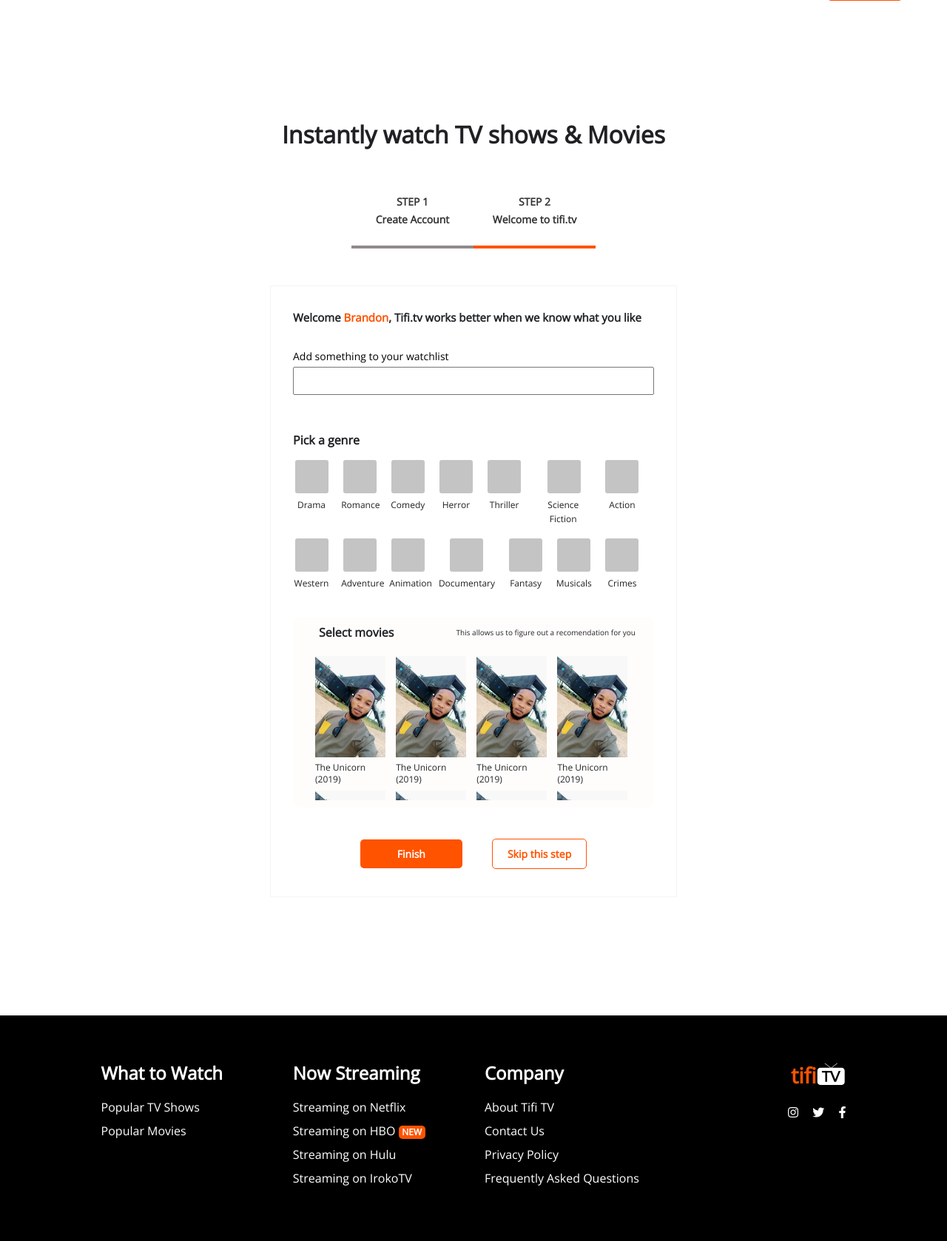
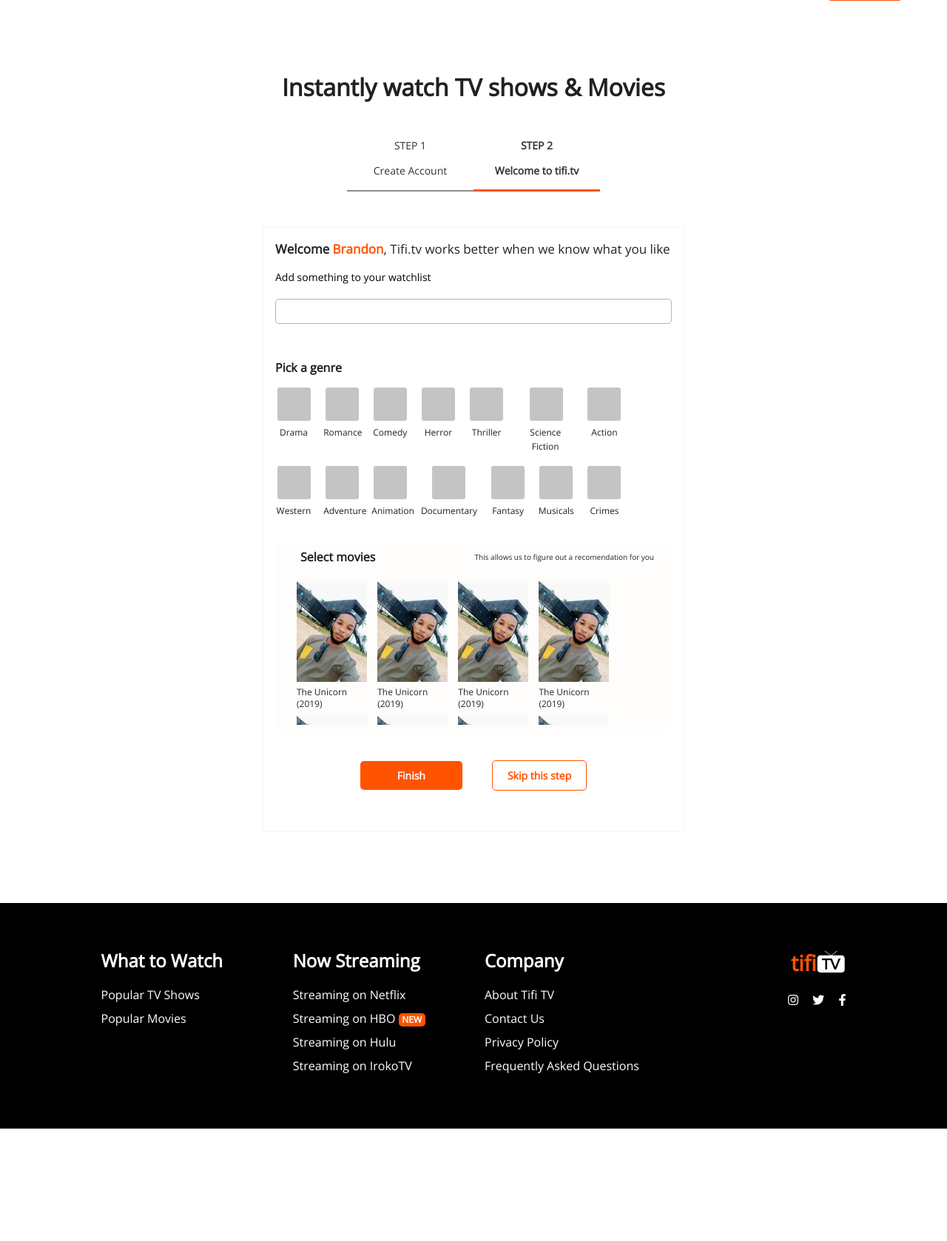
Before and after one commit to phiiileo/tifi.tv, a PHP site: page /user_profile.php in a window 1280 px wide. Shown: the part 51-1729 px from the top of the page at 74% size. After the commit the page ends 1577 px from the top, so only its background shows below. Run offline with PHP 8.4, Linux system fonts and the light colour scheme; style sheets or scripts are compiled from the project's sources; some libraries are stand-ins or nearby versions.

Commit message:
fix user profile

```diff
--- a/css/scss/user_profile.scss
+++ b/css/scss/user_profile.scss
@@ -8,8 +8,6 @@
 
 main {
   width: 600px;
-  margin: 150px auto;
-  padding: 10px;
   text-align: center;
 
   .section--one {
@@ -19,71 +17,61 @@
         font-size: 32px;
         line-height: 44px;
         color: $font_color_dark;
-        margin-bottom: 60px;
       }
     }
 
     .steps {
-      margin: 0 auto;
-      margin-bottom: 50px;
       color: $input_color;
       width: 60%;
 
       p {
         color: $input_color;
-        font-weight: 600;
+        font-weight: 200px;
         font-size: 14px;
         line-height: 18px;
 
-        &:last-child {
-          margin-top: -10px;
-        }
       }
 
       section {
-        border-bottom: 4px solid rgb(146, 138, 138);
-        padding-bottom: 10px;
+        border-bottom: 2px solid rgb(146, 138, 138);
       }
       .active {
-        border-bottom: 4px solid $brand_color;
+        border-bottom: 3px solid $brand_color;
+
+        p{
+        font-weight: 600;
+        }
       }
     }
   }
 
   .body {
     border: 1px solid rgba(128, 128, 128, 0.089);
-    padding: 30px;
     text-align: left;
 
     .intro {
-      font-weight: bold;
-      font-size: 15px;
+      font-weight: 400;
+      font-size: 17px;
       line-height: 25px;
-      margin-bottom: 30px;
-
-      a {
-        color: $brand_color;
-        font-weight: bold;
-      }
-    }
+      span {
+        font-weight: 900;
+    }}
 
     .add_something {
       p {
         font-size: 14px;
         line-height: 19px;
         color: #000000;
-        margin-bottom: -5px;
       }
       input {
         width: 100%;
-        padding: 5px;
-        margin-top: 10px;
+        border: 1px solid #A8B7C7;;
+        border-radius: 5px;
       }
     }
 
     .pick_genre {
       width: 100%;
-      margin: 50px auto;
       text-align: left;
 
       p {
@@ -141,7 +129,6 @@
 
     .select_movies {
       background-color: #fffdfc;
-      padding: 10px 5px;
       border-radius: 10px;
       margin-top: -30px;
 
@@ -204,7 +191,6 @@
     }
 
     .cta {
-      margin-top: 50px;
       text-align: center;
       a {
         width: 100%;
@@ -232,7 +218,7 @@
 }
 
 
-@media screen and (max-width: 560px){
+@media screen and (max-width: 786px){
   main {
     width: 100%;
 
@@ -258,61 +244,3 @@
     }
   }
 }
-/*
-@media screen and (min-width: 600px) {
-  main {
-      width: 590px;
-      margin: 0 auto;
-
-    .section--one {
-        span {
-
-
-      h3 {
-        font-size: 2em;
-        margin-top: 50px;
-      }
-      .steps {
-        width: 60%;
-        margin: 20px auto;
-        margin-bottom: 80px;
-      }
-    }
-}
-
-    .body {
-      text-align: left;
-
-      .intro {
-          font-size: 18px;
-      }
-
-      .pick_genre {
-        article {
-            margin-left: -25px;
-            margin-right: 2px;
-        }
-      }
-
-      .select_movies {
-          p { margin-bottom: 10px;
-              span {
-                  font-size: 12px;
-                  color: #777777;
-                  float: right;
-                  margin-top: 7px;
-              }
-          }
-      }
-      .cta {
-
-        text-align: center;
-        margin: 100px auto;
-            a{
-                display: inline;
-              }
-          }
-    }
-  }
-}
-*/
--- a/css/user_profile.css
+++ b/css/user_profile.css
@@ -39,8 +39,6 @@
 
 main {
   width: 600px;
-  margin: 150px auto;
-  padding: 10px;
   text-align: center;
 }
 
@@ -49,70 +47,61 @@
   font-size: 32px;
   line-height: 44px;
   color: #202124;
-  margin-bottom: 60px;
 }
 
 main .section--one .steps {
-  margin: 0 auto;
-  margin-bottom: 50px;
   color: #333333;
   width: 60%;
 }
 
 main .section--one .steps p {
   color: #333333;
-  font-weight: 600;
+  font-weight: 200px;
   font-size: 14px;
   line-height: 18px;
 }
 
-main .section--one .steps p:last-child {
-  margin-top: -10px;
-}
-
 main .section--one .steps section {
-  border-bottom: 4px solid #928a8a;
-  padding-bottom: 10px;
+  border-bottom: 2px solid #928a8a;
 }
 
 main .section--one .steps .active {
-  border-bottom: 4px solid #FF5300;
+  border-bottom: 3px solid #FF5300;
+}
+
+main .section--one .steps .active p {
+  font-weight: 600;
 }
 
 main .body {
   border: 1px solid rgba(128, 128, 128, 0.089);
-  padding: 30px;
   text-align: left;
 }
 
 main .body .intro {
-  font-weight: bold;
-  font-size: 15px;
+  font-weight: 400;
+  font-size: 17px;
   line-height: 25px;
-  margin-bottom: 30px;
 }
 
-main .body .intro a {
-  color: #FF5300;
-  font-weight: bold;
+main .body .intro span {
+  font-weight: 900;
 }
 
 main .body .add_something p {
   font-size: 14px;
   line-height: 19px;
   color: #000000;
-  margin-bottom: -5px;
 }
 
 main .body .add_something input {
   width: 100%;
-  padding: 5px;
-  margin-top: 10px;
+  border: 1px solid #A8B7C7;
+  border-radius: 5px;
 }
 
 main .body .pick_genre {
   width: 100%;
-  margin: 50px auto;
   text-align: left;
 }
 
@@ -168,7 +157,6 @@
 
 main .body .select_movies {
   background-color: #fffdfc;
-  padding: 10px 5px;
   border-radius: 10px;
   margin-top: -30px;
 }
@@ -232,7 +220,6 @@
 }
 
 main .body .cta {
-  margin-top: 50px;
   text-align: center;
 }
 
@@ -258,7 +245,7 @@
   border: 1px solid #FF5300;
 }
 
-@media screen and (max-width: 560px) {
+@media screen and (max-width: 786px) {
   main {
     width: 100%;
   }
@@ -273,63 +260,4 @@
     display: block;
   }
 }
-
-/*
-@media screen and (min-width: 600px) {
-  main {
-      width: 590px;
-      margin: 0 auto;
-
-    .section--one {
-        span {
-
-
-      h3 {
-        font-size: 2em;
-        margin-top: 50px;
-      }
-      .steps {
-        width: 60%;
-        margin: 20px auto;
-        margin-bottom: 80px;
-      }
-    }
-}
-
-    .body {
-      text-align: left;
-
-      .intro {
-          font-size: 18px;
-      }
-
-      .pick_genre {
-        article {
-            margin-left: -25px;
-            margin-right: 2px;
-        }
-      }
-
-      .select_movies {
-          p { margin-bottom: 10px;
-              span {
-                  font-size: 12px;
-                  color: #777777;
-                  float: right;
-                  margin-top: 7px;
-              }
-          }
-      }
-      .cta {
-
-        text-align: center;
-        margin: 100px auto;
-            a{
-                display: inline;
-              }
-          }
-    }
-  }
-}
-*/
 /*# sourceMappingURL=user_profile.css.map */
--- a/user_profile.php
+++ b/user_profile.php
@@ -19,13 +19,13 @@
 
 <body>
     <?php include "components/site_header.php" ?>
-    <main>
-        <div class="container">
+    <main class="mx-auto my-5 py-5">
+        <div class="container-fluid">
             <section class="section--one">
                 <span>
                     <h3>Instantly watch TV shows & Movies</h3>
                 </span>
-                <div class="steps row">
+                <div class="steps row mx-auto my-5">
                     <section class="col-6">
                         <p>STEP 1</p>
                         <P>Create Account</P>
@@ -37,16 +37,16 @@
                 </div>
             </section>
 
-            <section class="body">
-                <p class="intro">
-                    <span>Welcome </span><a href="#">Brandon</a>, Tifi.tv works better when we know what you like
+            <section class="body p-3">
+                <p class="intro mb-3">
+                    <span>Welcome <a href="#" class="brand_color">Brandon</a></span>, Tifi.tv works better when we know what you like
                 </p>
                 <div class="add_something">
                     <p>Add something to your watchlist</p>
-                    <input type="text" name="add_something">
+                    <input type="text" name="add_something" class="mt-1 p-1">
                 </div>
 
-                <div class="pick_genre">
+                <div class="pick_genre mx-auto my-5">
                     <p>Pick a genre</p>
                     <div>
                         <section>
@@ -112,8 +112,8 @@
                     </div>
                 </div>
 
-                <div class="select_movies">
-                    <p> Select movies
+                <div class="select_movies px-1 py-2">
+                    <p > Select movies
                         <span>This allows us to figure out a recomendation for you</span>
                     </p>
                     <section class="movie_container">
@@ -219,7 +219,7 @@
                         </div>
                     </section>
                 </div>
-                <p class="cta"><a href="#">Finish</a><a href="#">Skip this step</a></p>
+                <p class="cta my-5"><a href="#">Finish</a><a href="#">Skip this step</a></p>
 
             </section>
         </div>
```
Also changed, not shown: 1 other file.
